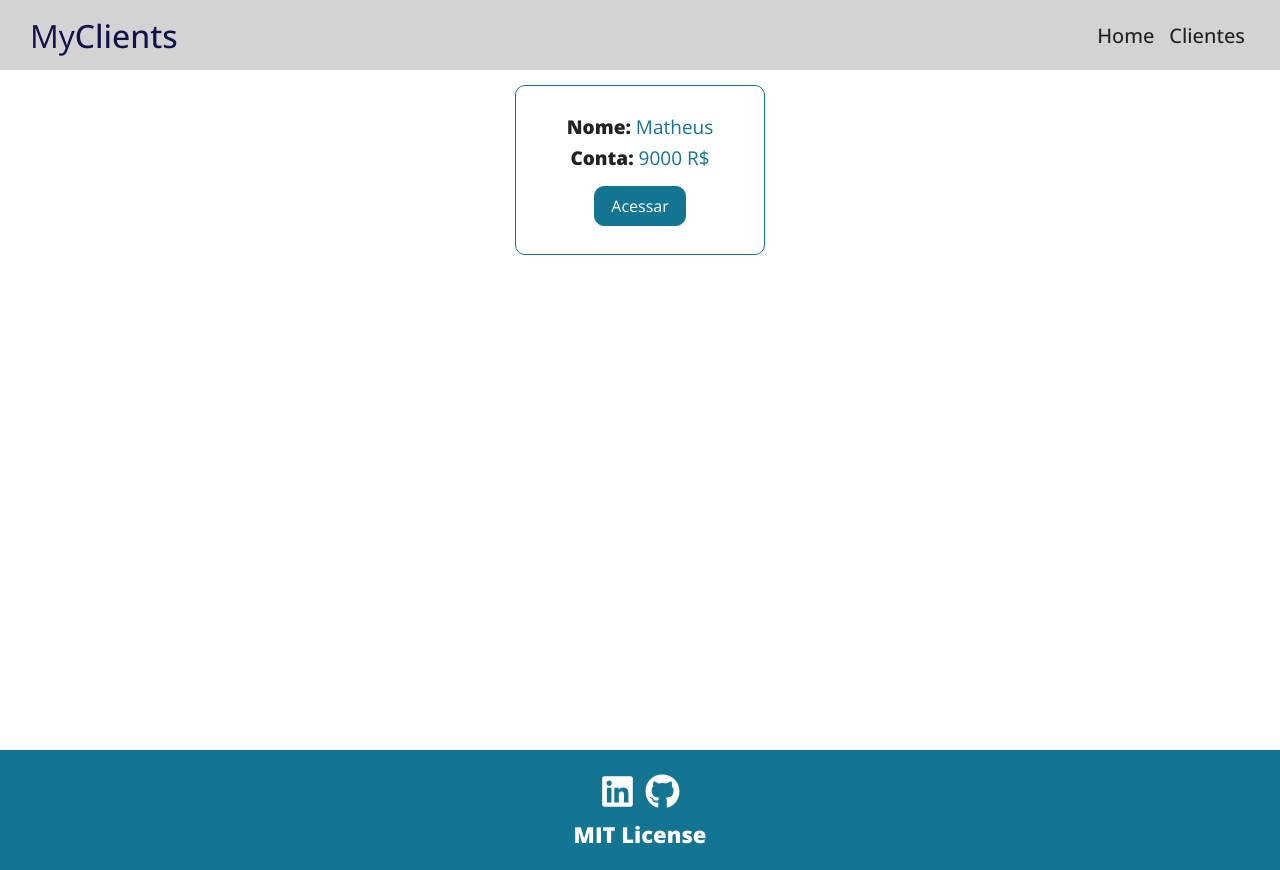
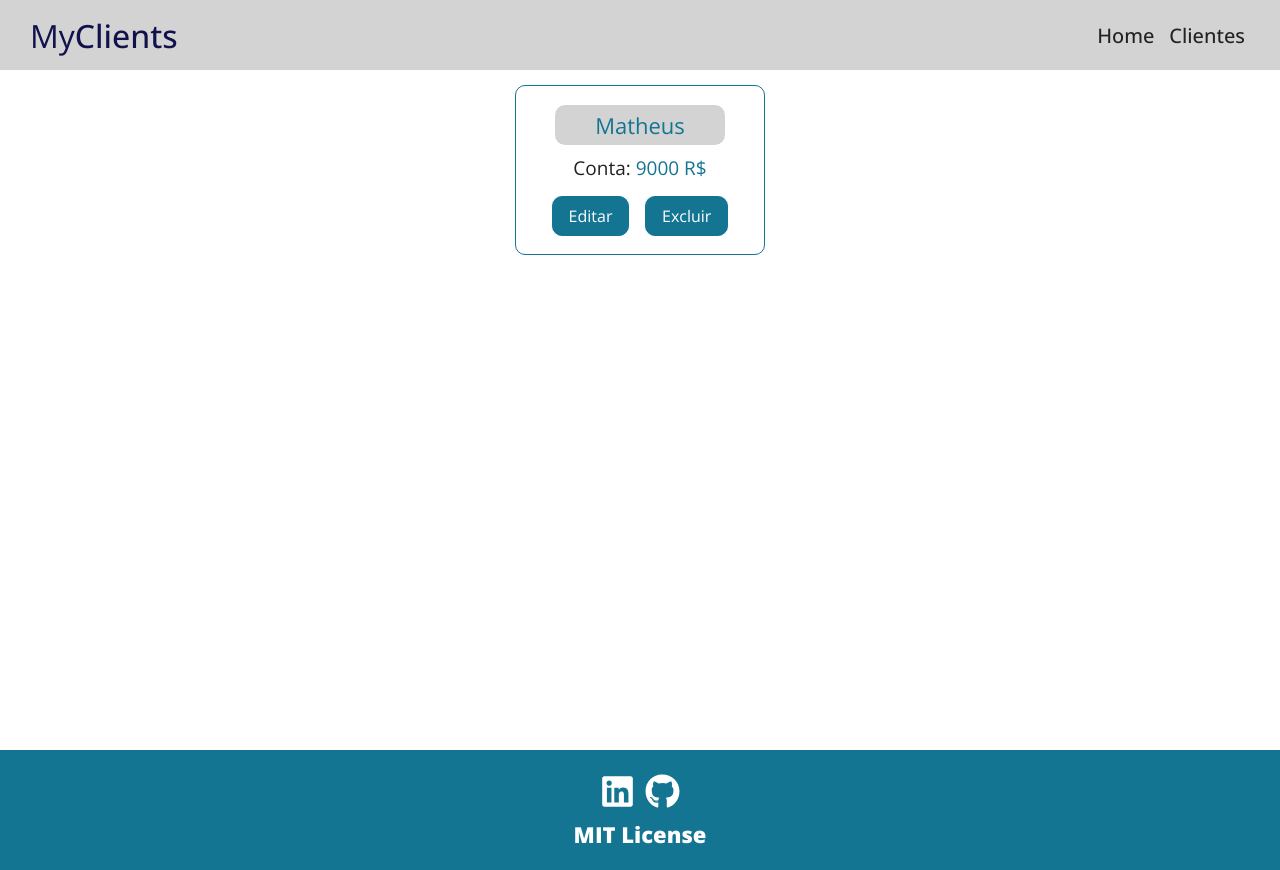
Before and after one commit to MatheusAndrade23/MyClients, a React (Create React App) app: page /clients in a window 1280 px wide. Built offline with nearby package versions, Linux system fonts and the light colour scheme; data requests are answered from the project's data file; a web font is replaced by a local one.

Commit message:
Update Design

```diff
--- a/src/components/layouts/ClientCard.jsx
+++ b/src/components/layouts/ClientCard.jsx
@@ -6,9 +6,12 @@ function Client({nome, total, id}){
 
     return(
         <div className={styles.container}>
-            <p>Nome: <span>{nome}</span></p>
+            <span className={styles.title}>{nome}</span>
             <p>Conta: <span>{total} R$</span></p>
-            <LinkButton to={`/client/${id}`} text="Acessar"/>
+            <div className={styles.buttons}>
+                <LinkButton to={`/client/${id}`} text="Editar"/>
+                <LinkButton to={`/clients`} text="Excluir"/>
+            </div>
         </div>
     )
 }
--- a/src/components/layouts/ClientCard.module.css
+++ b/src/components/layouts/ClientCard.module.css
@@ -18,6 +18,7 @@
     color: #222;
     font-size: 19px;
     margin-bottom: 5px;
+    font-weight: lighter;
 }
 
 .container > p > span{
@@ -25,3 +26,20 @@
     font-weight: lighter;
     color: #147593;
 }
+
+.title{
+
+    font-size: 22px;
+    margin-bottom: 10px;
+    color: #147593;
+    border-radius: 10px;
+    padding: 5px 40px;
+    background-color: #d3d3d3;
+}
+
+.buttons{
+
+    width: 100%;
+    display: flex;
+    justify-content: space-evenly;
+}
--- a/src/components/pages/NewClient.jsx
+++ b/src/components/pages/NewClient.jsx
@@ -19,6 +19,9 @@ function NewClient(){
 
         e.preventDefault()
 
+        if(Client.name && !Client.total){
+
+            Client.total = 0;
             Client._id = v4()
 
             fetch('http://localhost:5000/clients', {
@@ -33,12 +36,13 @@ function NewClient(){
                 navigate('/clients')
             })
         }
+    }
 
     return(
 
         <form className={styles.form}>
             <h1>Adicionar Cliente</h1>
-            <p className={styles.paragrafo}>Adicione o cliente!</p>
+            <p className={styles.paragrafo}>Cadastre o cliente e depois adicione as contas!</p>
             <Input type='text' placeholder='Digite o nome do Cliente' text='Nome:' handleOnChange={handleChange} name="name"/>
             <Input type='text' placeholder='Digite o valor da conta do Cliente' text='Conta:' handleOnChange={handleChange} name="total"/>
             <button type="submit" className={styles.btn} onClick={handleFinalizarClick}>Finalizar</button>
```
Lines whose indentation alone changed are shown as unchanged.
